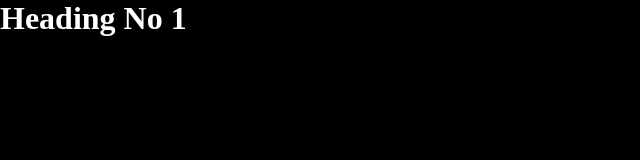
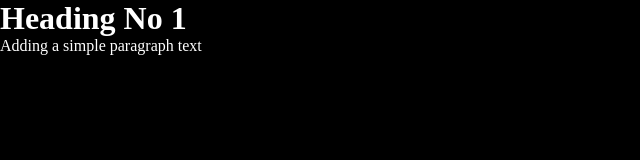
Before and after one commit to Farankhan001/4th-Git-Assignment., a plain HTML site: page index.html in a window 1280 px wide. Shown: the whole page, without its empty margins (0-640 px from the left). Drawn offline with Linux system fonts and the light colour scheme.

Commit message:
add a paragraph in index.html file

```diff
--- a/index.html
+++ b/index.html
@@ -8,5 +8,6 @@
 </head>
 <body>
     <h1>Heading No 1</h1>
+    <p>Adding a simple paragraph text</p>
 </body>
 </html>
```
